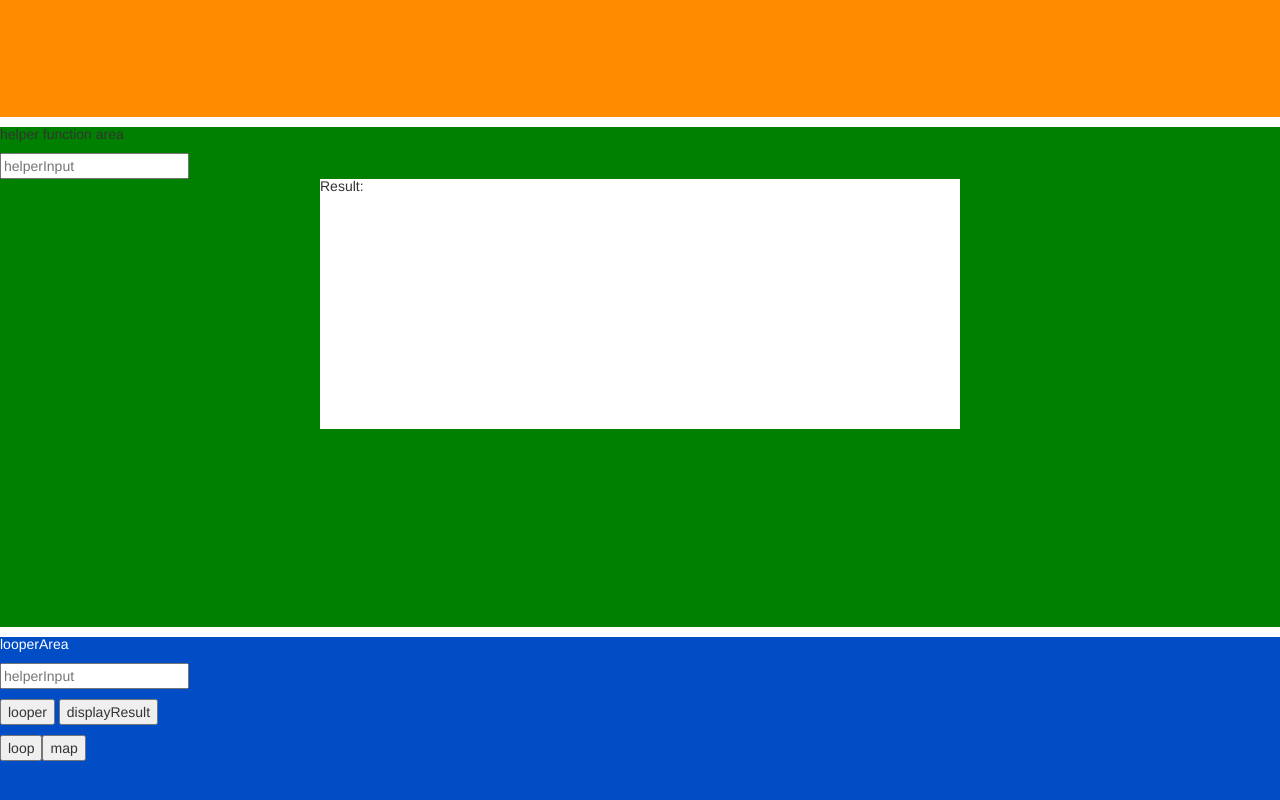
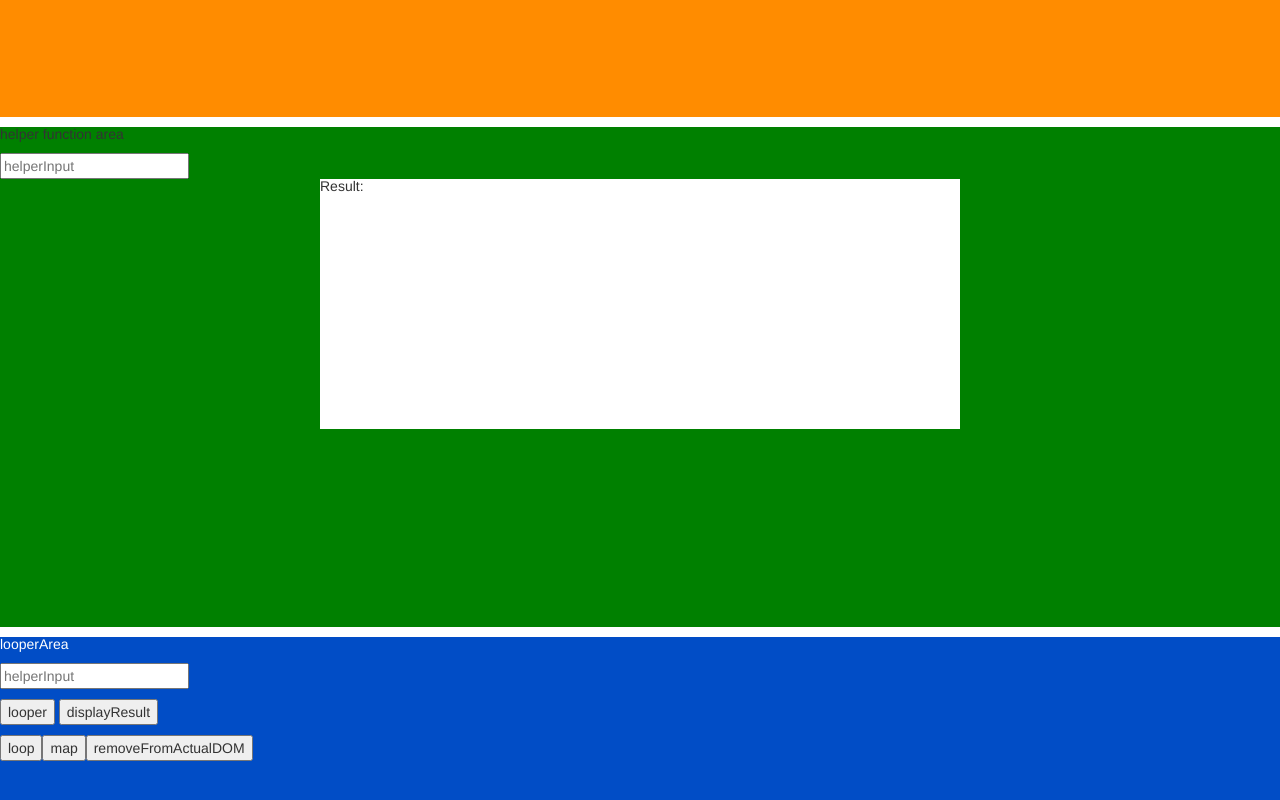
Before and after one commit to Marcode777/jsfundies1, a website: page index.html in a window 1280 px wide. Shown: the part 10996-11796 px from the top of the page. Drawn offline with nearby package versions, Linux system fonts and the light colour scheme.

Commit message:
added loop and map buttons and functions

```diff
--- a/index.html
+++ b/index.html
@@ -281,7 +281,7 @@
     <button onclick="looperDisplayFunc()">displayResult</button>
     <div>
       <h5 class="looperDisplay"></h5>
-      <button>loop</button><button>map</button>
+      <button onclick="loopWay()">loop</button><button onclick="mapWay()">map</button><button onclick="remover()">removeFromActualDOM</button>
     </div>
   </div>
 
--- a/script.js
+++ b/script.js
@@ -674,6 +674,28 @@ function looperDisplayFunc(){
   console.log('mapRefined:', mapRefined);
 }
 
+var sampleArray = ['Silver', 'Gold', 'Bitcoin'];
+
+function loopWay() {
+  console.log('loopWay');
+  for(var i = 0; i < sampleArray.length; i++) {
+    console.log('sampleArray[i]', sampleArray[i]);
+  }
+}
+
+function mapWay() {
+  console.log('mapWay');
+  sampleArray.map(function(o, i){
+    return console.log('o', {o})
+  })
+}
+
+function remover() {
+  console.log('remover function triggered');
+  var target = document.getElementById('looperInput');
+  target.remove();
+}
+
 // setTimeout(function(){
 //   console.log('MAPPED', mapped);
 //   document.getElementsByClassName('looperDisplay')[0].innerHTML = mapped;
```
